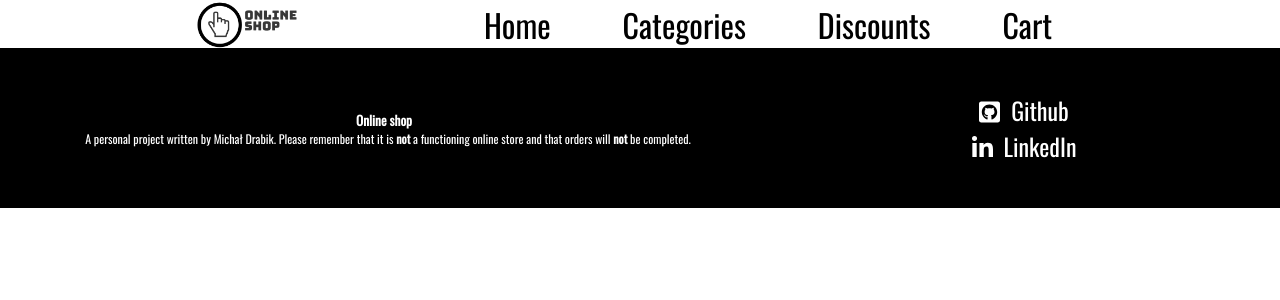
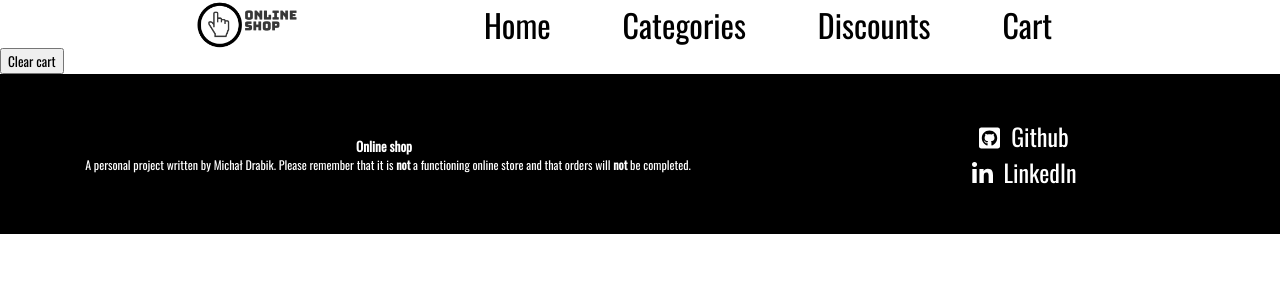
Before and after one commit to micdra7/online-shop-frontend, a React app: page /cart in a window 1280 px wide. Shown: the top 300 px of the page. Built offline with nearby package versions, Linux system fonts and the light colour scheme.

Commit message:
feat: add basic CartPage

```diff
--- a/src/components/container/App/App.tsx
+++ b/src/components/container/App/App.tsx
@@ -8,7 +8,8 @@ import CategoryPage from '../CategoryPage/CategoryPage';
 import SubcategoryPage from '../SubcategoryPage/SubcategoryPage';
 import ProductPage from '../ProductPage/ProductPage';
 import { Cart } from '../../../utils/Types';
-import { sessionStorageCartKey } from '../../../utils/Constants';
+import { sessionStorageCartKey, initialCartState } from '../../../utils/Constants';
+import CartPage from '../CartPage/CartPage';
 
 const App: React.FC = () => {
 
@@ -20,12 +21,7 @@ const App: React.FC = () => {
     ];
 
     const [burgerActive, setBurgerActive] = useState(false);
-    const [cart, setCart] = useState<Cart>({
-        userID: '',
-        shippingMethodID: 0,
-        note: '',
-        cartItems: []
-    });
+    const [cart, setCart] = useState<Cart>(initialCartState);
 
     const handleBurgerClick = (event?: any) => {
         setBurgerActive(!burgerActive);
@@ -42,6 +38,30 @@ const App: React.FC = () => {
                 productID: productId,
                 quantity
             })
+        });
+    };
+
+    const clearCart = () => {
+        setCart(initialCartState);
+    };
+
+    const deleteItemFromCart = (productId: number) => {
+        const newCartItems = cart.cartItems.filter((item) => item.productID !== productId);
+
+        setCart({
+            ...cart,
+            cartItems: newCartItems
+        });
+    };
+
+    const updateItemQuantity = (productId: number, quantity: number) => {
+        let newCartItems = cart.cartItems.filter((item) => item.productID !== productId);
+
+        newCartItems = newCartItems.concat({productID: productId, quantity});
+
+        setCart({
+            ...cart,
+            cartItems: newCartItems
         });
     };
 
@@ -80,6 +100,10 @@ const App: React.FC = () => {
                         <Route path='/product/:productId'>
                             <ProductPage addToCart={addToCart} />
                         </Route>
+                        <Route path='/cart'>
+                            <CartPage cart={cart} clearCart={clearCart}
+                            deleteItemFromCart={deleteItemFromCart} updateItemQuantity={updateItemQuantity} />
+                        </Route>
                     </Switch>
 
                     <Footer />
--- /dev/null
+++ b/src/components/container/CartItem/CartItem.tsx
@@ -0,0 +1,42 @@
+import React, { useState } from 'react';
+import './CartItem.scss';
+import { Product } from '../../../utils/Types';
+import { FontAwesomeIcon } from '@fortawesome/react-fontawesome';
+
+export interface CartItemProps {
+    deleteItemFromCart: (productId: number) => void;
+    updateItemQuantity: (productId: number, quantity: number) => void;
+    product: Product;
+    quantity: number;
+}
+
+const CartItem: React.FC<CartItemProps> = ({ deleteItemFromCart, product, quantity, updateItemQuantity }) => {
+
+    const [itemCount, setItemCount] = useState(quantity);
+
+    const adjustItemCount = (event: any) => {
+        const newQuantity = Number(event.target.value);
+
+        setItemCount(newQuantity);
+        updateItemQuantity(product.id, newQuantity);
+    };
+
+    return (
+        <div className='cart-item'>
+            <button className='delete' onClick={() => deleteItemFromCart(product.id)}>
+                x
+            </button>
+
+            <div className='product-info'>
+                <p>{product.producer?.name} {product.name}</p>
+                <p>
+                    <input type='number' className='quantity' value={itemCount}
+                            onChange={adjustItemCount} min='1' max={product.availableQuantity} />
+                </p>
+            </div>
+
+        </div>
+    );
+};
+
+export default CartItem;
--- /dev/null
+++ b/src/components/container/CartPage/CartPage.tsx
@@ -0,0 +1,32 @@
+import React, { useState, useEffect } from 'react';
+import './CartPage.scss';
+import { Cart, Product } from '../../../utils/Types';
+import CartItem from '../CartItem/CartItem';
+
+export interface CartPageProps {
+    cart: Cart;
+    clearCart: () => void;
+    deleteItemFromCart: (productId: number ) => void;
+    updateItemQuantity: (productId: number, quantity: number) => void;
+}
+
+const CartPage: React.FC<CartPageProps> = ({ cart, clearCart, deleteItemFromCart, updateItemQuantity }) => {
+
+    const [products, setProducts] = useState<Product[]>([]);
+
+    // const renderedItems = cart.cartItems.map((item) => (
+    //     <CartItem key={item.}
+    //     deleteItemFromCart={deleteItemFromCart} updateItemQuantity={updateItemQuantity}
+    //     quantity={item.quantity} product={}/>
+    // ));
+
+    return (
+        <div className='cart-page'>
+            <button className='clear' onClick={clearCart}>
+                Clear cart
+            </button>
+        </div>
+    );
+};
+
+export default CartPage;
--- a/src/utils/Constants.ts
+++ b/src/utils/Constants.ts
@@ -1 +1,10 @@
+import { Cart } from './Types';
+
 export const sessionStorageCartKey = 'online-shop-user-cart';
+
+export const initialCartState: Cart = {
+    userID: '',
+    shippingMethodID: 0,
+    note: '',
+    cartItems: []
+};
```
Also changed, not shown: src/components/container/CartItem/CartItem.scss (added), src/components/container/CartPage/CartPage.scss (added).
